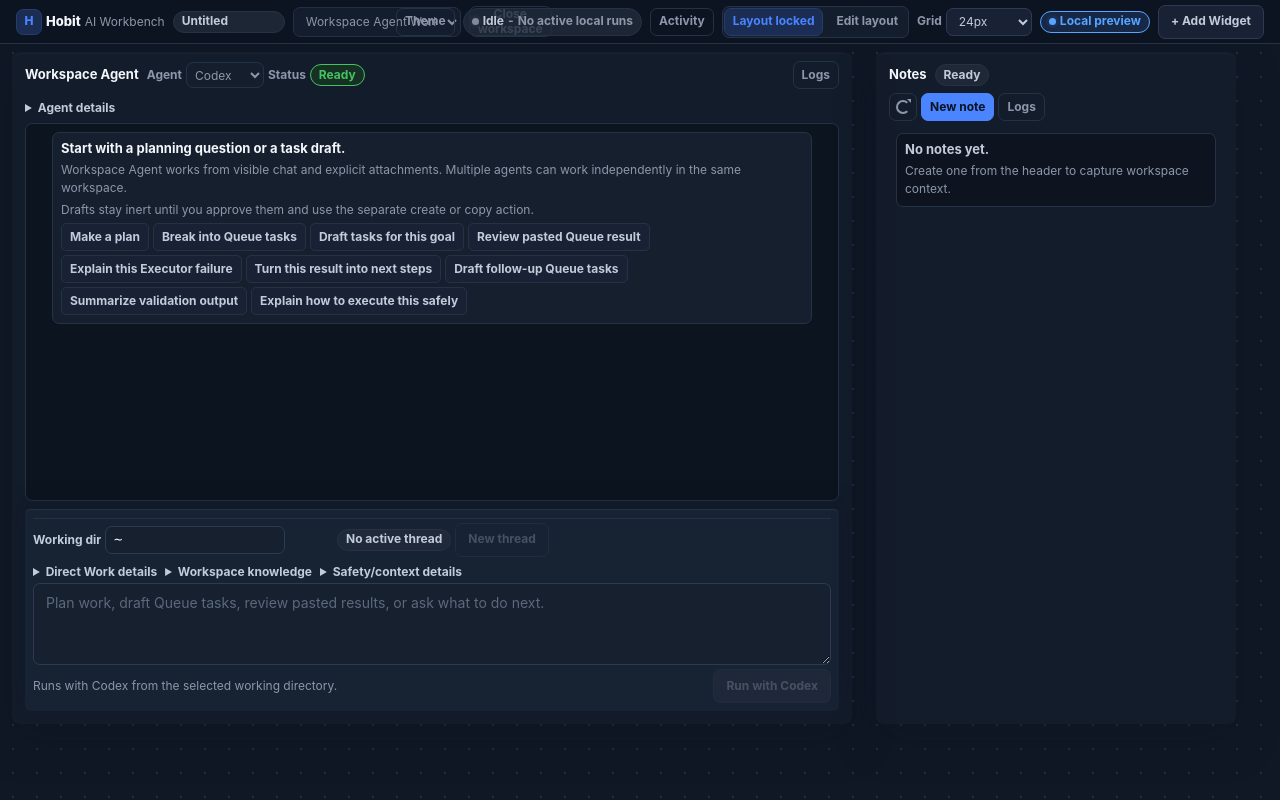
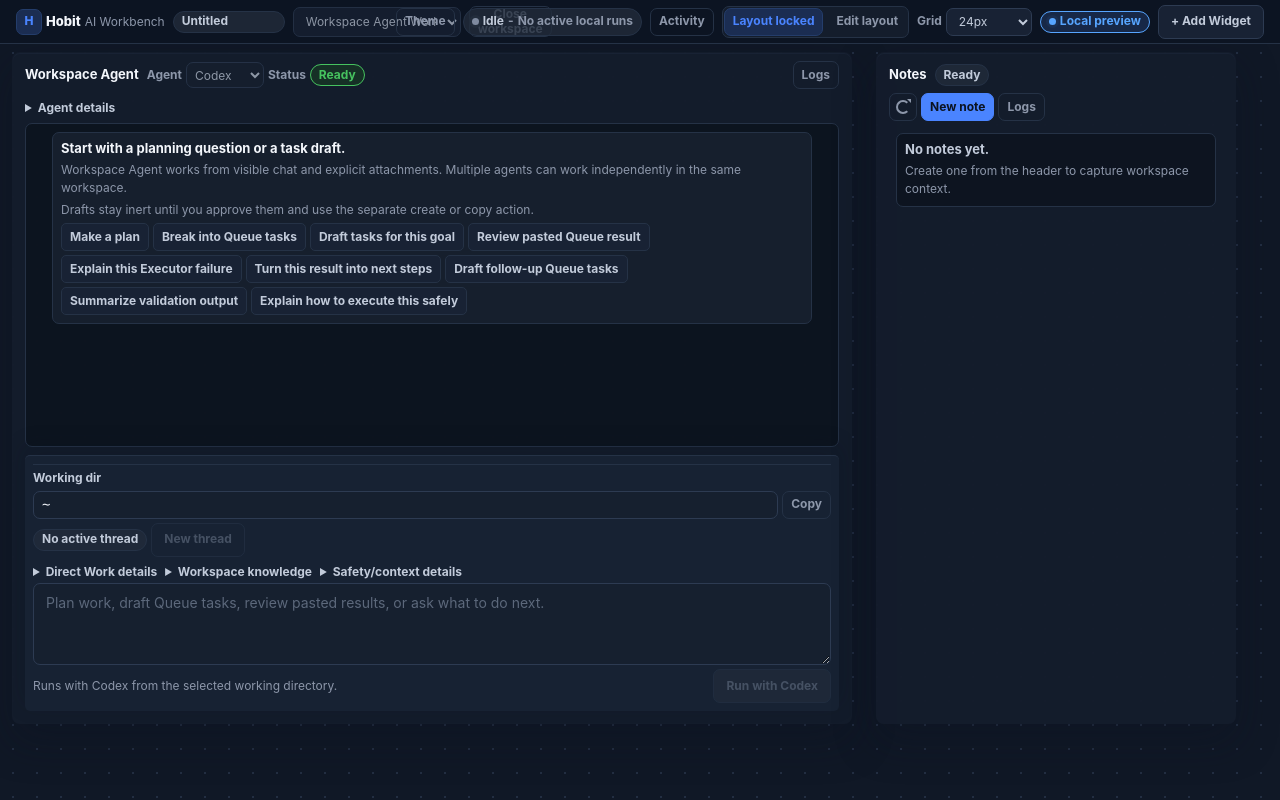
Before and after one commit to d-koshelev/Hobit, a React (Vite) app in the folder apps/desktop/frontend/: page / in a window 1280 px wide. Both pictures are taken after a click on the button "Create Workspace". Built offline with nearby package versions, Linux system fonts and the light colour scheme.

Commit message:
frontend: improve workspace agent path visibility

```diff
--- a/apps/desktop/frontend/src/styles/components.css
+++ b/apps/desktop/frontend/src/styles/components.css
@@ -1034,21 +1034,29 @@
 }
 
 .interactive-agent-direct-mode-bar {
-  display: flex;
-  flex-wrap: wrap;
-  align-items: center;
-  gap: var(--space-xs);
+  display: grid;
+  gap: var(--space-xs);
+  min-width: 0;
+}
+
+.interactive-agent-direct-mode-working-row {
+  display: grid;
+  grid-template-columns: minmax(0, 1fr) auto;
+  align-items: end;
+  gap: var(--space-xs);
+  min-width: 0;
 }
 
 .interactive-agent-direct-mode-field {
-  display: inline-flex;
-  align-items: center;
-  gap: var(--space-xs);
-  min-width: min(100%, 300px);
+  display: grid;
+  gap: var(--space-xs);
+  min-width: 0;
 }
 
 .interactive-agent-direct-mode-thread-controls {
   display: inline-flex;
+  min-width: 0;
+  flex-wrap: wrap;
   align-items: center;
   gap: var(--space-xs);
 }
@@ -1068,10 +1076,24 @@
 }
 
 .interactive-agent-direct-mode-input {
-  width: min(100%, 180px);
+  width: 100%;
+  min-width: 0;
   min-height: 28px;
   padding: 0 var(--space-sm);
   font-family: var(--font-mono);
+}
+
+.interactive-agent-direct-mode-copy-button.button {
+  min-height: 28px;
+  padding: 0 var(--space-sm);
+}
+
+.interactive-agent-direct-mode-thread-badge {
+  max-width: min(100%, 260px);
+}
+
+.interactive-agent-direct-mode-copy-status {
+  color: var(--color-success);
 }
 
 .interactive-agent-direct-mode-path {
--- a/apps/desktop/frontend/src/workbench/WorkspaceAgentDirectModePanel.tsx
+++ b/apps/desktop/frontend/src/workbench/WorkspaceAgentDirectModePanel.tsx
@@ -1,4 +1,4 @@
-import { useId } from "react";
+import { useId, useState } from "react";
 import { Badge } from "../design-system/Badge";
 import { Button } from "../design-system/Button";
 import {
@@ -41,6 +41,7 @@
   warning: string | null;
 }) {
   const workingDirectoryInputId = useId();
+  const [copyStatus, setCopyStatus] = useState<string | null>(null);
   const latestLog = logs[logs.length - 1]?.text ?? null;
   const resolutionText = directWorkDirectoryResolutionText(directWorkDirectory);
   const scratchSuggestion =
@@ -51,6 +52,25 @@
   const threadStatusText = threadId
     ? `Thread active ${shortCodexThreadId(threadId)}`
     : "No active thread";
+  const threadTitle = threadId
+    ? `Codex thread id: ${threadId}`
+    : "No active Codex thread.";
+
+  async function copyValue(value: string, successMessage: string) {
+    setCopyStatus(null);
+
+    if (typeof navigator === "undefined" || !navigator.clipboard?.writeText) {
+      setCopyStatus("Clipboard unavailable.");
+      return;
+    }
+
+    try {
+      await navigator.clipboard.writeText(value);
+      setCopyStatus(successMessage);
+    } catch {
+      setCopyStatus("Copy failed.");
+    }
+  }
 
   return (
     <section
@@ -58,7 +78,11 @@
       className="interactive-agent-direct-mode"
     >
       <div className="interactive-agent-direct-mode-bar">
-        <label className="interactive-agent-direct-mode-field">
+        <div className="interactive-agent-direct-mode-working-row">
+          <label
+            className="interactive-agent-direct-mode-field"
+            htmlFor={workingDirectoryInputId}
+          >
             <span className="interactive-agent-direct-mode-label">
               Working dir
             </span>
@@ -69,30 +93,72 @@
               id={workingDirectoryInputId}
               onChange={(event) => onDirectoryChange(event.currentTarget.value)}
               spellCheck={false}
+              title={directWorkDirectory || "Working directory"}
               type="text"
               value={directWorkDirectory}
             />
           </label>
-        <span
+          <Button
+            aria-label="Copy working directory"
+            className="interactive-agent-direct-mode-copy-button"
+            disabled={!directWorkDirectory}
+            onClick={() =>
+              void copyValue(
+                directWorkDirectory,
+                "Copied working directory.",
+              )
+            }
+            title="Copy working directory"
+            type="button"
+            variant="ghost"
+          >
+            Copy
+          </Button>
+        </div>
+        <div
           aria-label="Codex thread controls"
           className="interactive-agent-direct-mode-thread-controls"
         >
-          <Badge variant={threadId ? "info" : "neutral"}>
+          <Badge
+            className="interactive-agent-direct-mode-thread-badge"
+            title={threadTitle}
+            variant={threadId ? "info" : "neutral"}
+          >
             {threadStatusText}
           </Badge>
+          {threadId ? (
+            <Button
+              aria-label="Copy Codex thread id"
+              className="interactive-agent-direct-mode-copy-button"
+              onClick={() =>
+                void copyValue(threadId, "Copied Codex thread id.")
+              }
+              title="Copy Codex thread id"
+              type="button"
+              variant="ghost"
+            >
+              Copy
+            </Button>
+          ) : null}
           <Button
             disabled={status === "running" || !threadId}
             onClick={onResetThread}
+            title={threadId ? "Start a new Codex thread" : "No active thread"}
             type="button"
             variant="ghost"
           >
             New thread
           </Button>
-        </span>
+        </div>
       </div>
 
       <div className="interactive-agent-direct-mode-body">
         <div className="interactive-agent-direct-mode-status" role="status">
+          {copyStatus ? (
+            <span className="interactive-agent-direct-mode-copy-status">
+              {copyStatus}
+            </span>
+          ) : null}
           {runId ? <span>Run {runId}</span> : null}
           {threadNotice ? (
             <span className="interactive-agent-direct-mode-thread-note">
```
Also changed, not shown: 1 other file (tests, documents, lock files or other folders). Lines whose indentation alone changed are shown as unchanged.
